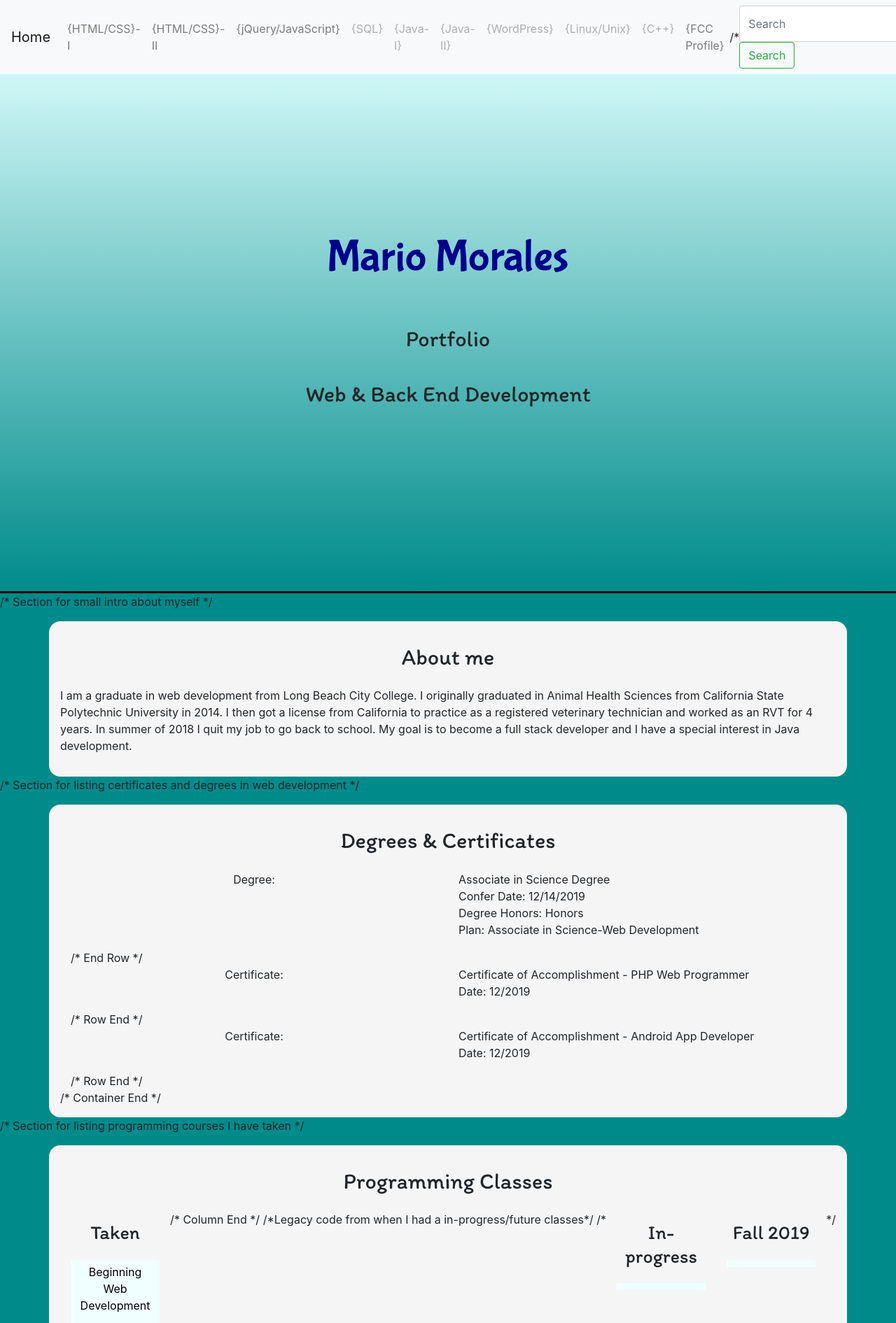
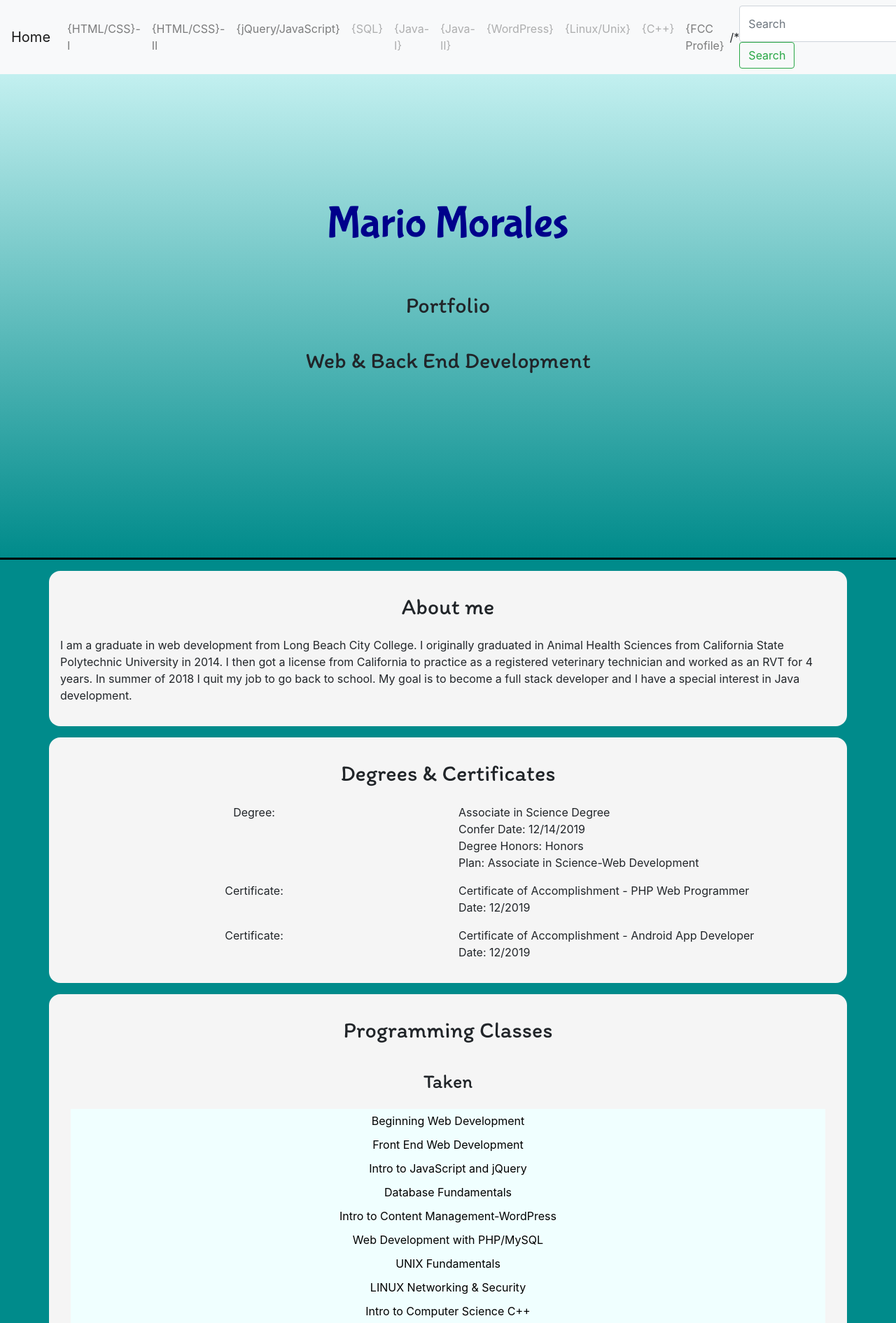
Before and after one commit to mariomorales123456/Portfolio, a PHP site: page /portfolio/index.php in a window 1280 px wide. Shown: the top 1891 px of the page at 70% size. Run offline with PHP 8.4, Linux system fonts and the light colour scheme; some libraries are stand-ins or nearby versions.

Commit message:
changed html comments back to HTML format, absolute links added for nav

```diff
--- a/portfolio/includes/navigation.php
+++ b/portfolio/includes/navigation.php
@@ -1,18 +1,18 @@
 <nav class="navbar navbar-expand-lg navbar-light bg-light fixed-top" id="navbar">
-    <a class="navbar-brand" href="index.html">Home</a>
+    <a class="navbar-brand" href="portfolio/index.php">Home</a>
     <button class="navbar-toggler" type="button" data-toggle="collapse" data-target="#navbarSupportedContent" aria-controls="navbarSupportedContent" aria-expanded="false" aria-label="Toggle navigation">
     <span class="navbar-toggler-icon"></span>
     </button>
     <div class="collapse navbar-collapse" id="navbarSupportedContent">
         <ul class="navbar-nav mr-auto">
             <li class="nav-item">
-                <a class="nav-link" href="cosw10/index.html">{HTML/CSS}-I</a>
+                <a class="nav-link" href="portfolio/cosw10/index.html">{HTML/CSS}-I</a>
             </li>
             <li class="nav-item">
-                <a class="nav-link" href="cosw20/index.html">{HTML/CSS}-II</a>
+                <a class="nav-link" href="portfolio/cosw20/index.html">{HTML/CSS}-II</a>
             </li>
             <li class="nav-item">
-                <a class="nav-link" href="cosw240/index.html">{jQuery/JavaScript}</a>
+                <a class="nav-link" href="portfolio/cosw240/index.html">{jQuery/JavaScript}</a>
             </li>
             <li class="nav-item">
                 <a class="nav-link disabled" href="#" tabindex="-1" aria-disabled="true" target="_blank">{SQL}</a>
--- a/portfolio/index.php
+++ b/portfolio/index.php
@@ -2,14 +2,14 @@
 
 <main class="homepage">
 
- /* Gradient Titled Section */
+<!-- /* Gradient Titled Section */ -->
 <div class="gradient_title">
     <h1 style="font-size: 4em;">Mario Morales</h1>
     <h2>Portfolio</h2>
     <h2>Web &amp; Back End Development</h2>
 </div>
 
- /* Section for small intro about myself */
+ <!-- /* Section for small intro about myself */  -->
 <section class="container">
     <h2 class="text-center">About me</h2>
     <p>
@@ -21,7 +21,7 @@
     </p>
 </section>
 
- /* Section for listing certificates and degrees in web development */
+ <!-- /* Section for listing certificates and degrees in web development */ -->
 <section class="container">
     <h2 class="text-center">Degrees &amp; Certificates</h2>
 <div class="container courses">
@@ -36,7 +36,7 @@
     Plan: Associate in Science-Web Development<br>
     </p>
 </div>
-</div>  /* End Row */
+</div>  <!-- /* End Row */ -->
 <div class="row">
 <div class="col">
     <p class="text-center">Certificate:</p>
@@ -46,7 +46,7 @@
     Date: 12/2019<br>
     </p>
 </div>
-</div>   /* Row End */
+</div>   <!-- /* Row End */ -->
 <div class="row">
 <div class="col">
     <p class="text-center">Certificate:</p>
@@ -56,11 +56,11 @@
     Date: 12/2019<br>
     </p>
 </div>
-</div>   /* Row End */
-</div>   /* Container End */
+</div>   <!-- /* Row End */ -->
+</div>   <!-- /* Container End */ -->
 </section>
 
- /* Section for listing programming courses I have taken */
+ <!-- /* Section for listing programming courses I have taken */ -->
 <section class="container">
     <h2 class="text-center">Programming Classes</h2>
 <div class="container courses">
@@ -85,10 +85,10 @@
         <li>Mobile App Development using MIT App Inventor</li>
         <li>Android App Development Java using Android Studio</li>
     </ul>
-</div>  /* Column End */
+</div>  <!-- /* Column End */ -->
 
-       /*Legacy code from when I had a in-progress/future classes*/
-        /*<div class="col li--yellow">
+       <!-- /*Legacy code from when I had a in-progress/future classes*/ -->
+        <!-- /*<div class="col li--yellow">
             <h3 class="text-center">In-progress</h3>
             <ul>
                 <li></li>
@@ -99,10 +99,10 @@
                 <ul>
                     <li></li>
                 </ul>
-        </div>*/
+        </div>*/ -->
 
-</div>  /* Row End */
-</div>  /* Container End */
+</div>  <!-- /* Row End */ -->
+</div>  <!-- /* Container End */ -->
 </section>
 
 </main>
```
Also changed, not shown: portfolio/includes/header.php (+7 -7 lines).
